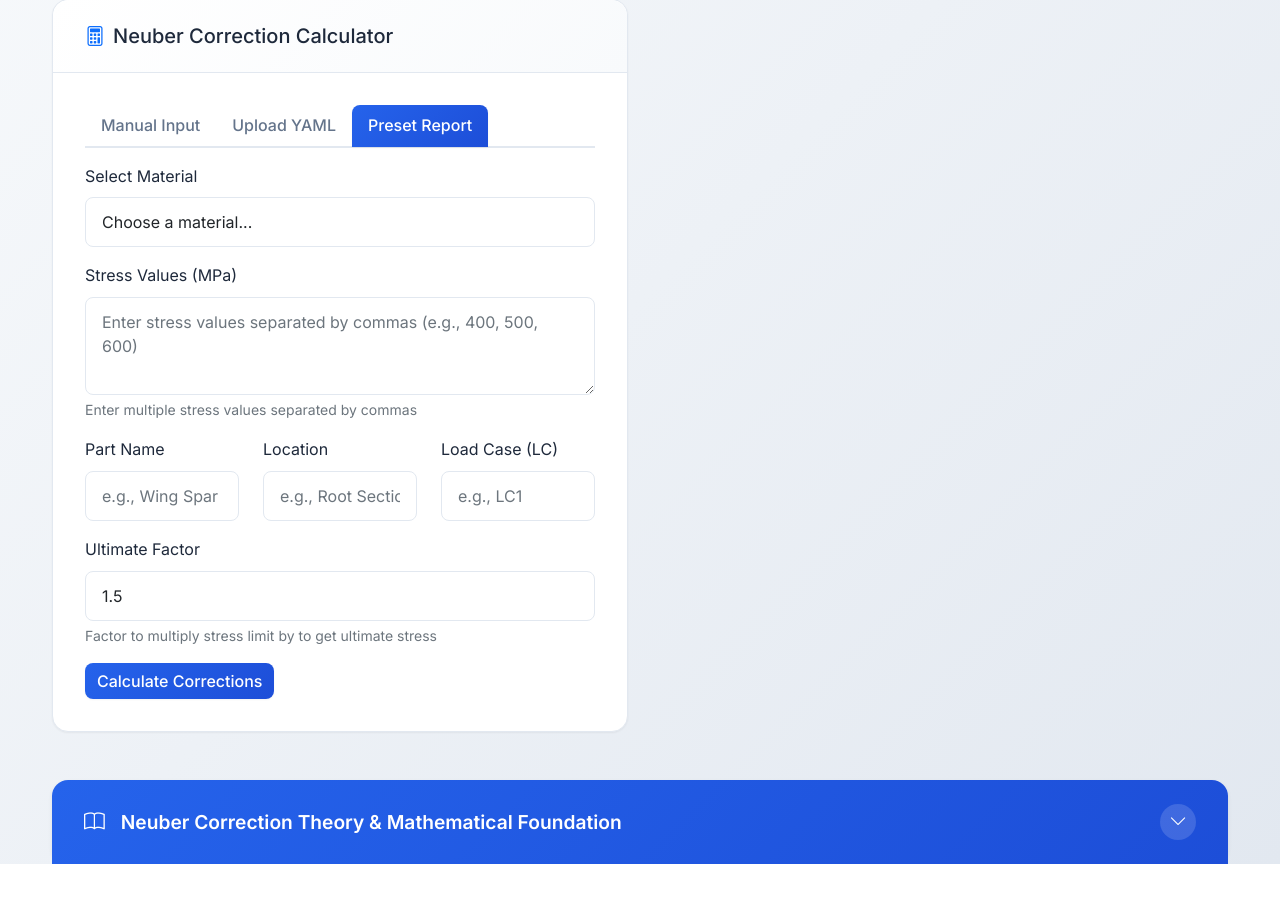
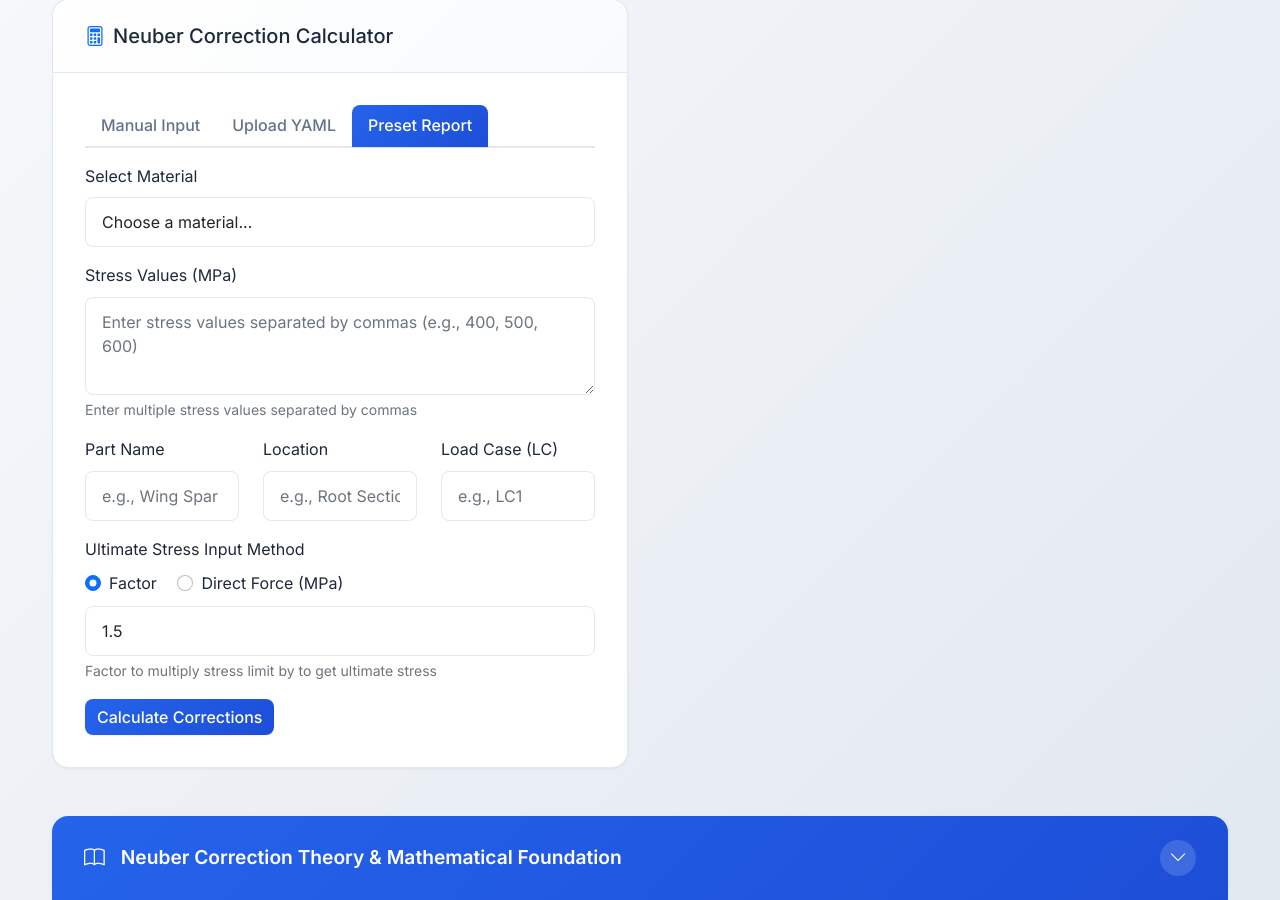
Before and after one commit to manuel1618/neuber-correction-server, a Python web app: template app/templates/index.html in a window 1280 px wide. Shown: the part 270-1170 px from the top of the page. Before the commit the page ends 1134 px from the top, so only its background shows below. Run offline with Jinja, Linux system fonts and the light colour scheme; the template is opened without the code that fills it, so the values that code supplies are empty.

Commit message:
issue with the ultimate factor

```diff
--- a/app/templates/index.html
+++ b/app/templates/index.html
@@ -267,10 +267,28 @@
                             </div>
 
                             <div class="mb-3">
-                                <label for="presetReportUltimateFactor" class="form-label">Ultimate Factor</label>
+                                <label class="form-label">Ultimate Stress Input Method</label>
+                                <div class="mb-2">
+                                    <div class="form-check form-check-inline">
+                                        <input class="form-check-input" type="radio" name="ultimateInputMethod"
+                                            id="ultimateInputFactor" value="factor" checked>
+                                        <label class="form-check-label" for="ultimateInputFactor">
+                                            Factor
+                                        </label>
+                                    </div>
+                                    <div class="form-check form-check-inline">
+                                        <input class="form-check-input" type="radio" name="ultimateInputMethod"
+                                            id="ultimateInputDirect" value="direct">
+                                        <label class="form-check-label" for="ultimateInputDirect">
+                                            Direct Force (MPa)
+                                        </label>
+                                    </div>
+                                </div>
                                 <input type="number" class="form-control" id="presetReportUltimateFactor"
-                                    value="1.5" step="0.1" min="0.1" required>
-                                <div class="form-text">Factor to multiply stress limit by to get ultimate stress</div>
+                                    value="1.5" min="0.0001" step="any" required>
+                                <div class="form-text" id="ultimateInputHelp">
+                                    Factor to multiply stress limit by to get ultimate stress
+                                </div>
                             </div>
 
                             <button type="submit" class="btn btn-primary">Calculate Corrections</button>
@@ -392,6 +410,29 @@
             }
         });
 
+        // Handle ultimate input method toggle
+        const ultimateInputFactor = document.getElementById('ultimateInputFactor');
+        const ultimateInputDirect = document.getElementById('ultimateInputDirect');
+        const presetReportUltimateFactor = document.getElementById('presetReportUltimateFactor');
+        const ultimateInputHelp = document.getElementById('ultimateInputHelp');
+
+        function updateUltimateInputMode() {
+            if (ultimateInputFactor.checked) {
+                presetReportUltimateFactor.value = presetReportUltimateFactor.value || '1.5';
+                presetReportUltimateFactor.min = '0.0001';
+                presetReportUltimateFactor.step = 'any';
+                ultimateInputHelp.textContent = 'Factor to multiply stress limit by to get ultimate stress';
+            } else {
+                presetReportUltimateFactor.value = '';
+                presetReportUltimateFactor.min = '0.0001';
+                presetReportUltimateFactor.step = 'any';
+                ultimateInputHelp.textContent = 'Direct ultimate stress value in MPa';
+            }
+        }
+
+        ultimateInputFactor.addEventListener('change', updateUltimateInputMode);
+        ultimateInputDirect.addEventListener('change', updateUltimateInputMode);
+
         // Handle preset report form submission
         presetReportForm.addEventListener('submit', async function (e) {
             e.preventDefault();
@@ -946,7 +987,8 @@ ${manualMaterials.map(material => `  - id: ${material.name}
                         lastCalculation.partName,
                         lastCalculation.location,
                         lastCalculation.lc,
-                        lastCalculation.ultimateFactor
+                        lastCalculation.ultimateInputValue,
+                        lastCalculation.isDirectForce
                     );
                 } else {
                     await generatePlot(
@@ -1042,7 +1084,8 @@ ${manualMaterials.map(material => `  - id: ${material.name}
             const partName = document.getElementById('presetReportPartName').value.trim();
             const location = document.getElementById('presetReportLocation').value.trim();
             const lc = document.getElementById('presetReportLC').value.trim();
-            const ultimateFactor = parseFloat(document.getElementById('presetReportUltimateFactor').value);
+            const ultimateInputValue = parseFloat(document.getElementById('presetReportUltimateFactor').value);
+            const isDirectForce = document.getElementById('ultimateInputDirect').checked;
 
             if (!materialName) {
                 alert('Please select a material and enter at least one valid stress value.');
@@ -1059,8 +1102,12 @@ ${manualMaterials.map(material => `  - id: ${material.name}
                 return;
             }
 
-            if (isNaN(ultimateFactor) || ultimateFactor <= 0) {
-                alert('Please enter a valid ultimate factor (must be greater than 0).');
+            if (isNaN(ultimateInputValue) || ultimateInputValue <= 0) {
+                if (isDirectForce) {
+                    alert('Please enter a valid ultimate force value in MPa (must be greater than 0).');
+                } else {
+                    alert('Please enter a valid ultimate factor (must be greater than 0).');
+                }
                 return;
             }
 
@@ -1119,7 +1166,8 @@ ${manualMaterials.map(material => `  - id: ${material.name}
                     partName: partName,
                     location: location,
                     lc: lc,
-                    ultimateFactor: ultimateFactor
+                    ultimateInputValue: ultimateInputValue,
+                    isDirectForce: isDirectForce
                 };
                 populatePlotSelector(data.original_stresses);
 
@@ -1132,7 +1180,8 @@ ${manualMaterials.map(material => `  - id: ${material.name}
                         partName,
                         location,
                         lc,
-                        ultimateFactor
+                        ultimateInputValue,
+                        isDirectForce
                     );
                 }
 
@@ -1173,16 +1222,21 @@ ${manualMaterials.map(material => `  - id: ${material.name}
             }
         }
 
-        async function generatePresetReportPlot(stressValue, materialName, materialProps, partName, location, lc, ultimateFactor) {
+        async function generatePresetReportPlot(stressValue, materialName, materialProps, partName, location, lc, ultimateInputValue, isDirectForce) {
             try {
                 const plotParams = {
                     material_name: materialName,
                     stress_value: stressValue.toString(),
                     part_name: partName,
                     location: location,
-                    lc: lc,
-                    ultimate_factor: ultimateFactor.toString()
+                    lc: lc
                 };
+
+                if (isDirectForce) {
+                    plotParams.ultimate_force = ultimateInputValue.toString();
+                } else {
+                    plotParams.ultimate_factor = ultimateInputValue.toString();
+                }
 
                 const plotResp = await fetch('/api/plot-limit-ultimate', {
                     method: 'POST',
```
Also changed, not shown: app/api/routes/neuber_routes.py (+26 -4 lines).
